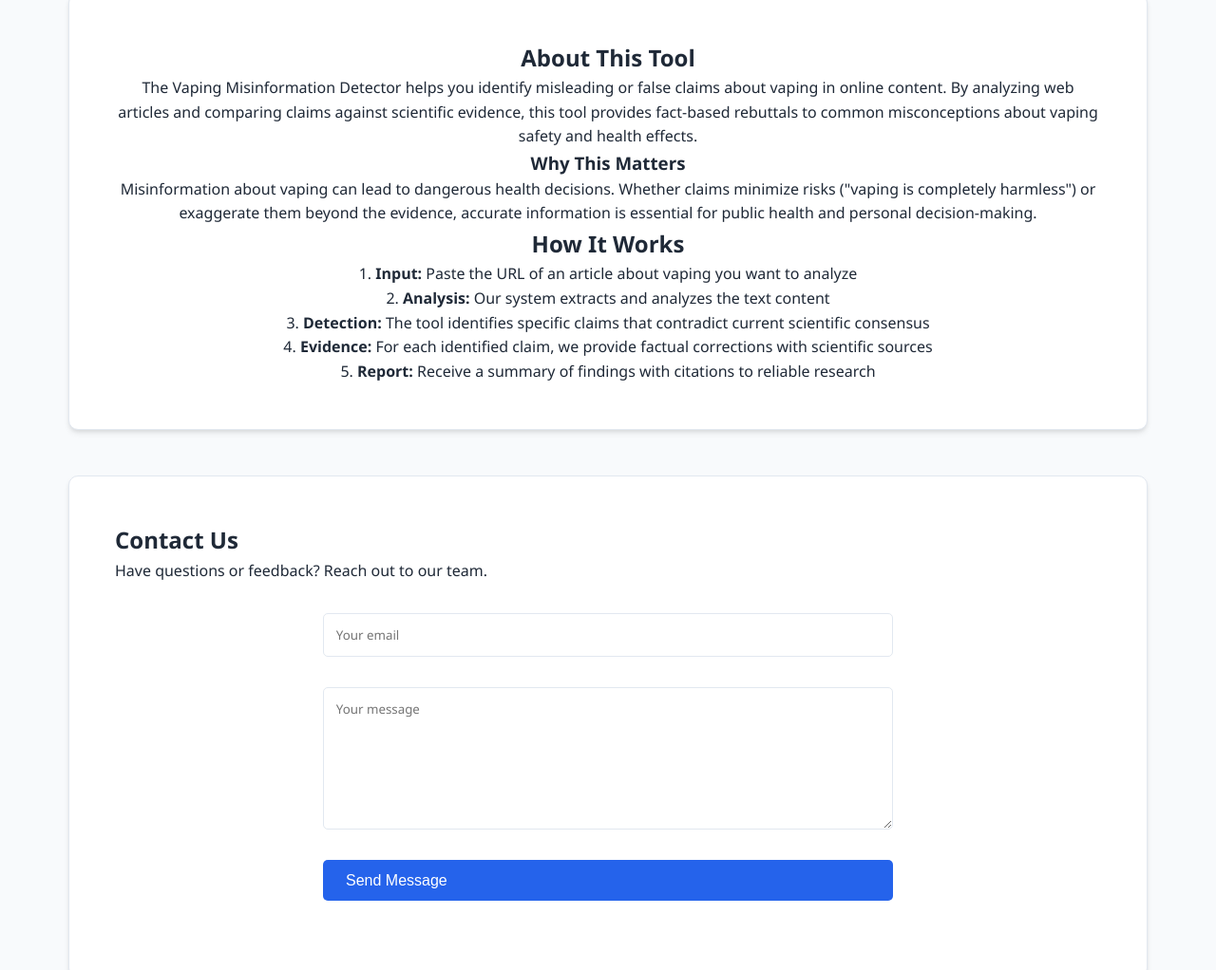
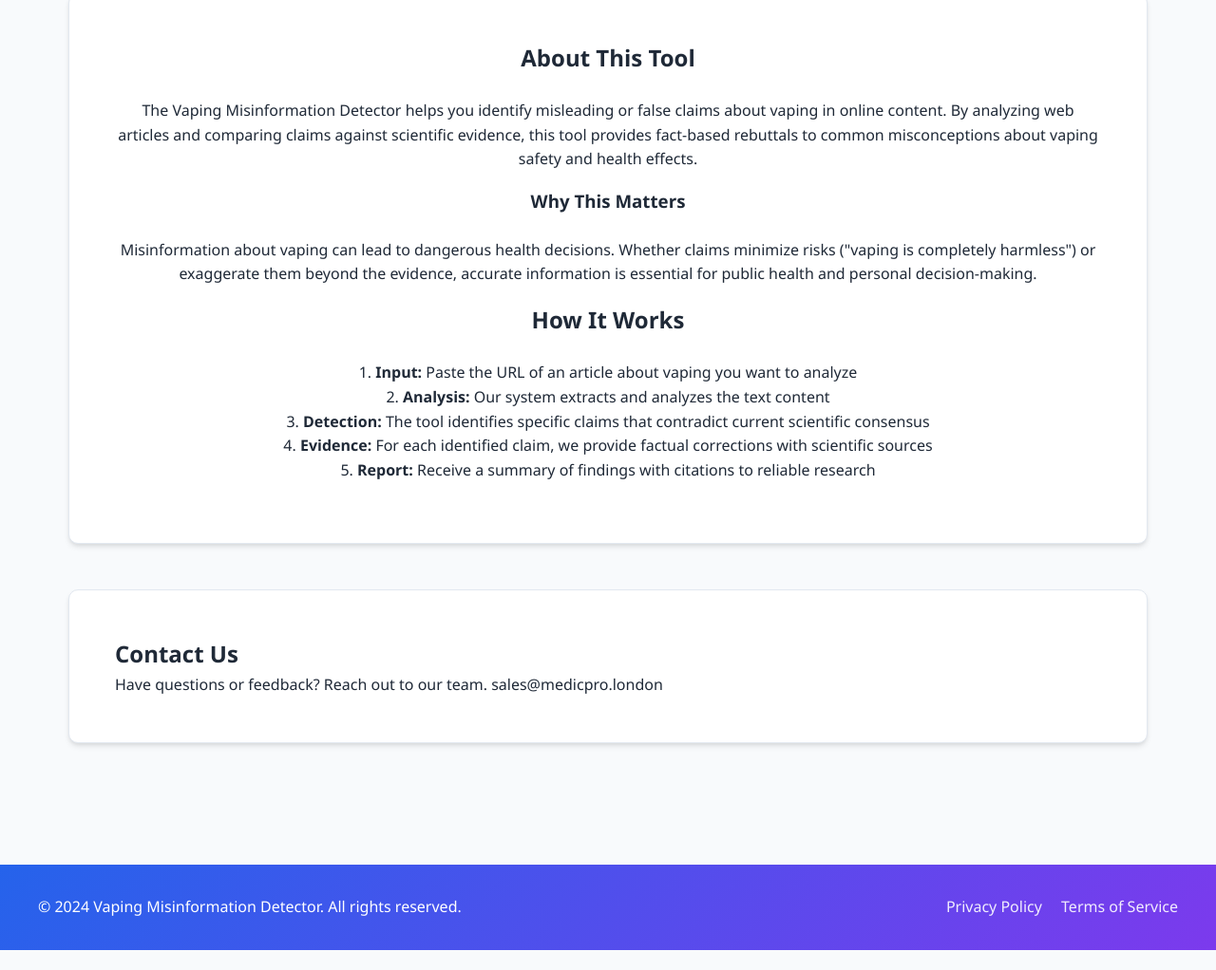
Before and after one commit to medicprolimited/mrajet, a website: page frontend/index.html in a window 1280 px wide. Shown: the part 1074-2096 px from the top of the page at 95% size. After the commit the page ends 2075 px from the top, so only its background shows below. Drawn offline with nearby package versions, Linux system fonts and the light colour scheme.

Commit message:
Add margin spacing About section, remove form, add sales email

```diff
--- a/frontend/index.html
+++ b/frontend/index.html
@@ -76,12 +76,7 @@
 
         <section id="contact" class="contact-section">
             <h2>Contact Us</h2>
-            <p>Have questions or feedback? Reach out to our team.</p>
-            <form id="contact-form">
-                <input type="email" placeholder="Your email" required>
-                <textarea placeholder="Your message" required></textarea>
-                <button type="submit" class="primary-btn">Send Message</button>
-            </form>
+            <p>Have questions or feedback? Reach out to our team. sales@medicpro.london</p>
         </section>
     </main>
 
--- a/frontend/styles/main.css
+++ b/frontend/styles/main.css
@@ -203,7 +203,26 @@ textarea:focus {
     text-align: center;
     border: 1px solid var(--border-color);
 }
+/* About Section */
+.about-section {
+    background-color: var(--white);
+    padding: 3rem;
+    border-radius: 10px;
+    margin-bottom: 3rem;
+    box-shadow: var(--shadow);
+    text-align: center;
+    border: 1px solid var(--border-color);
+}
 
+.about-section h2,
+.about-section h3 {
+    margin-bottom: 1.5rem; /* Adds space below <h2> and <h3> */
+}
+
+.about-section p {
+    margin-top: 0; /* Ensures no extra top margin on paragraphs */
+    margin-bottom: 1rem; /* Adds space below paragraphs */
+}
 /* Contact Section */
 .contact-section {
     background-color: var(--white);
```
